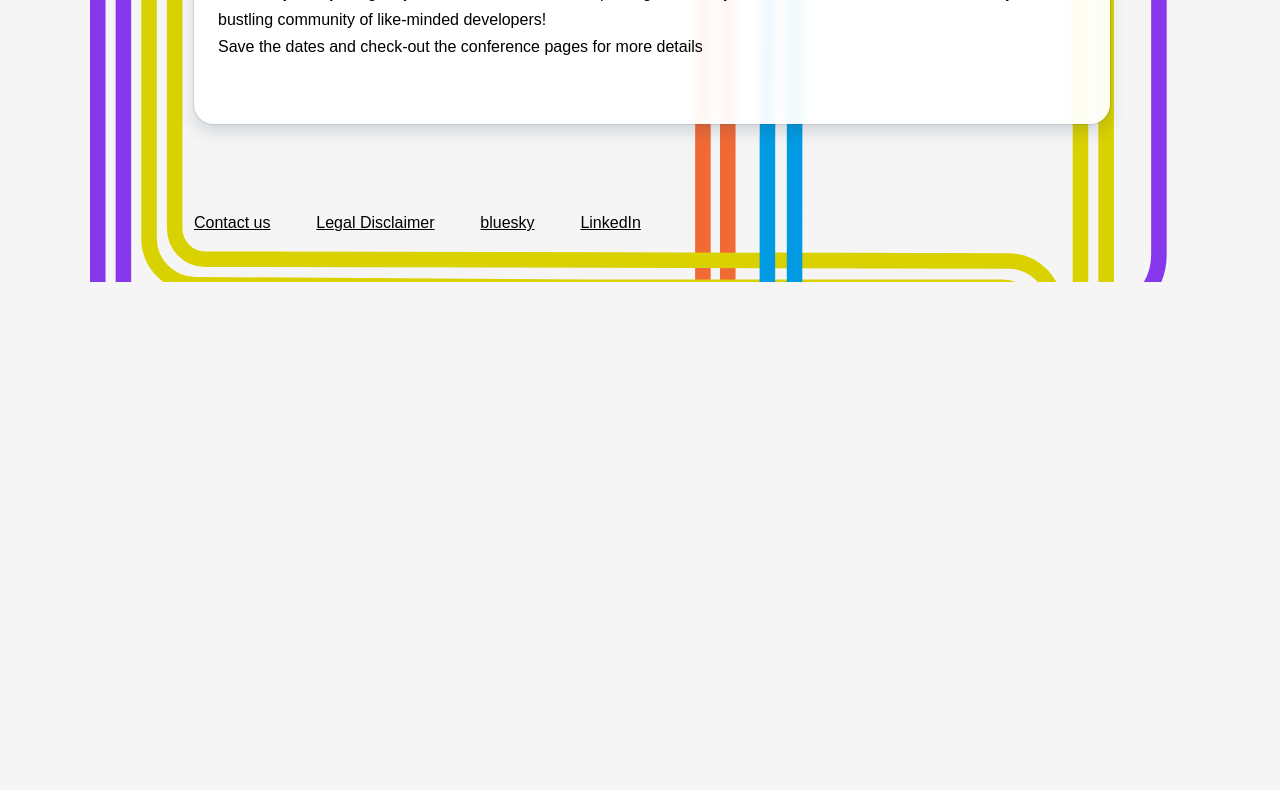
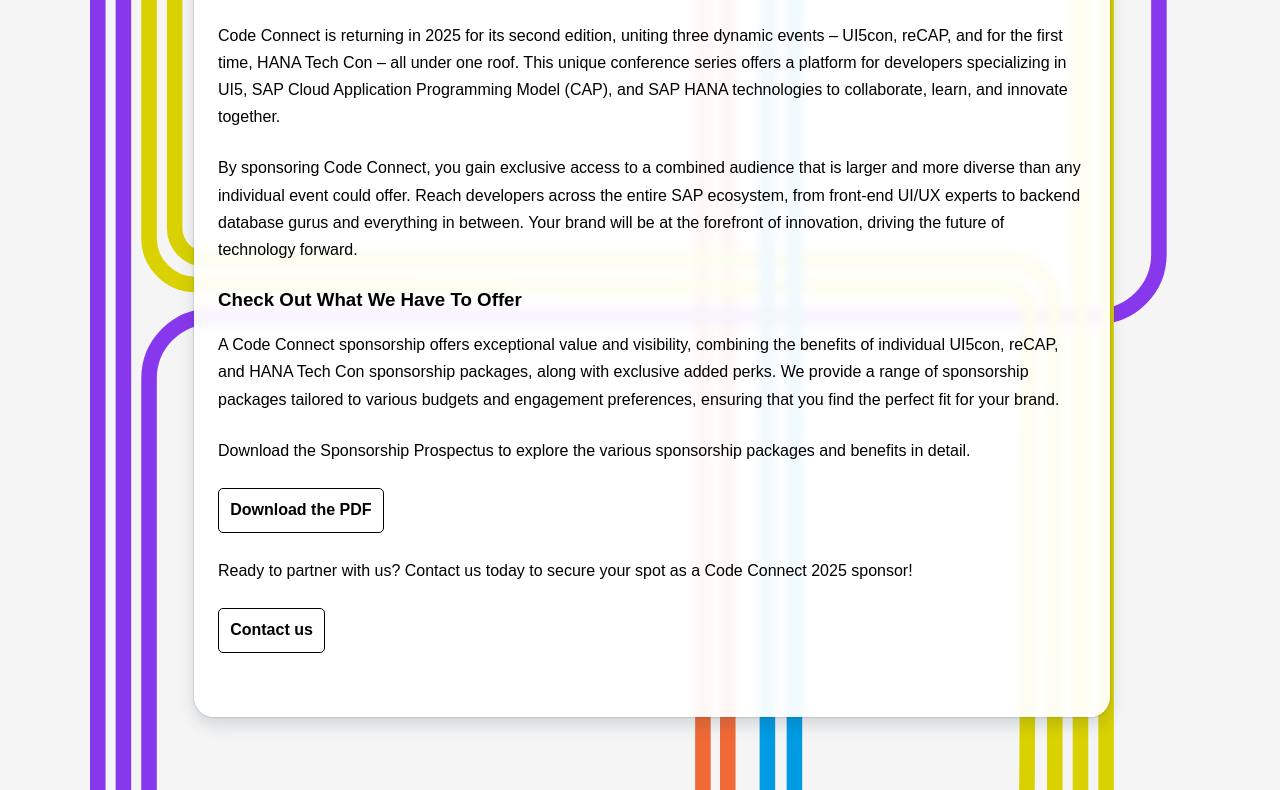
Before and after one commit to sapmentors/code-connect.dev, a plain HTML site: page sponsoring.html in a window 1280 px wide. Shown: the part 546-1336 px from the top of the page. Before the commit the page ends 828 px from the top, so only its background shows below. Drawn offline with Linux system fonts and the light colour scheme; a web font is replaced by a local one.

Commit message:
updated sponsor page contents.

```diff
--- a/css/common.css
+++ b/css/common.css
@@ -759,6 +759,10 @@
 	margin: 0;
 }
 
+.cc-content-box h2:has( ~ p) {
+	margin-block-end: 2rem;
+}
+
 .cc-links-container {
 	display: none;
 	gap: 1.4rem;
--- a/sponsoring.html
+++ b/sponsoring.html
@@ -117,8 +117,34 @@
 			</div>
 
 			<div class="cc-content-box">
-				<p>Code Connect brings together three exciting events - reCAP, UI5con, and HANAConf - all taking place in the same week and location.</p>
-				<p>This is your chance to deep dive into your chosen tech or broaden your horizon, understanding the end-to-end dev flow. Whether you're joining for just one event or the whole package, be ready to connect, collaborate, and code away with a bustling community of like-minded developers! <br/>Save the dates and check-out the conference pages for more details</p>
+
+
+				<h2>Engage with the Developer Community and Amplify Your Brand</h2>
+
+				<p>Code Connect is returning in 2025 for its second edition, uniting three dynamic events – UI5con,
+					reCAP, and for the first time, HANA Tech Con – all under one roof. This unique conference
+					series offers a platform for developers specializing in UI5, SAP Cloud Application Programming
+					Model (CAP), and SAP HANA technologies to collaborate, learn, and innovate together.</p>
+
+				<p>By sponsoring Code Connect, you gain exclusive access to a combined audience that is larger and
+					more diverse than any individual event could offer. Reach developers across the entire SAP
+					ecosystem, from front-end UI/UX experts to backend database gurus and everything in between.
+					Your brand will be at the forefront of innovation, driving the future of technology forward.</p>
+
+				<h3>Check Out What We Have To Offer</h3>
+
+				<p>A Code Connect sponsorship offers exceptional value and visibility, combining the benefits of
+					individual UI5con, reCAP, and HANA Tech Con sponsorship packages, along with exclusive added
+					perks. We provide a range of sponsorship packages tailored to various budgets and engagement
+					preferences, ensuring that you find the perfect fit for your brand.</p>
+
+				<p>Download the Sponsorship Prospectus to explore the various sponsorship packages and benefits in detail.</p>
+
+				<p><a href="" class="cc-link cc-btn-shape">Download the PDF</a></p>
+
+				<p>Ready to partner with us? Contact us today to secure your spot as a Code Connect 2025 sponsor!</p>
+
+				<p><a href="mailto:se.schmidt@sap.com?subject=[CodeConnect 2025] Sponsoring" class="cc-link cc-btn-shape">Contact us</a></p>
 
 				<!-- <a class="cc-link cc-btn-shape" href="https://ti.to/code-connect/2025" target="_blank" hreflang="en" rel="noopener noreferrer" title="Get a ticket">Get a ticket</a> -->
 
```
